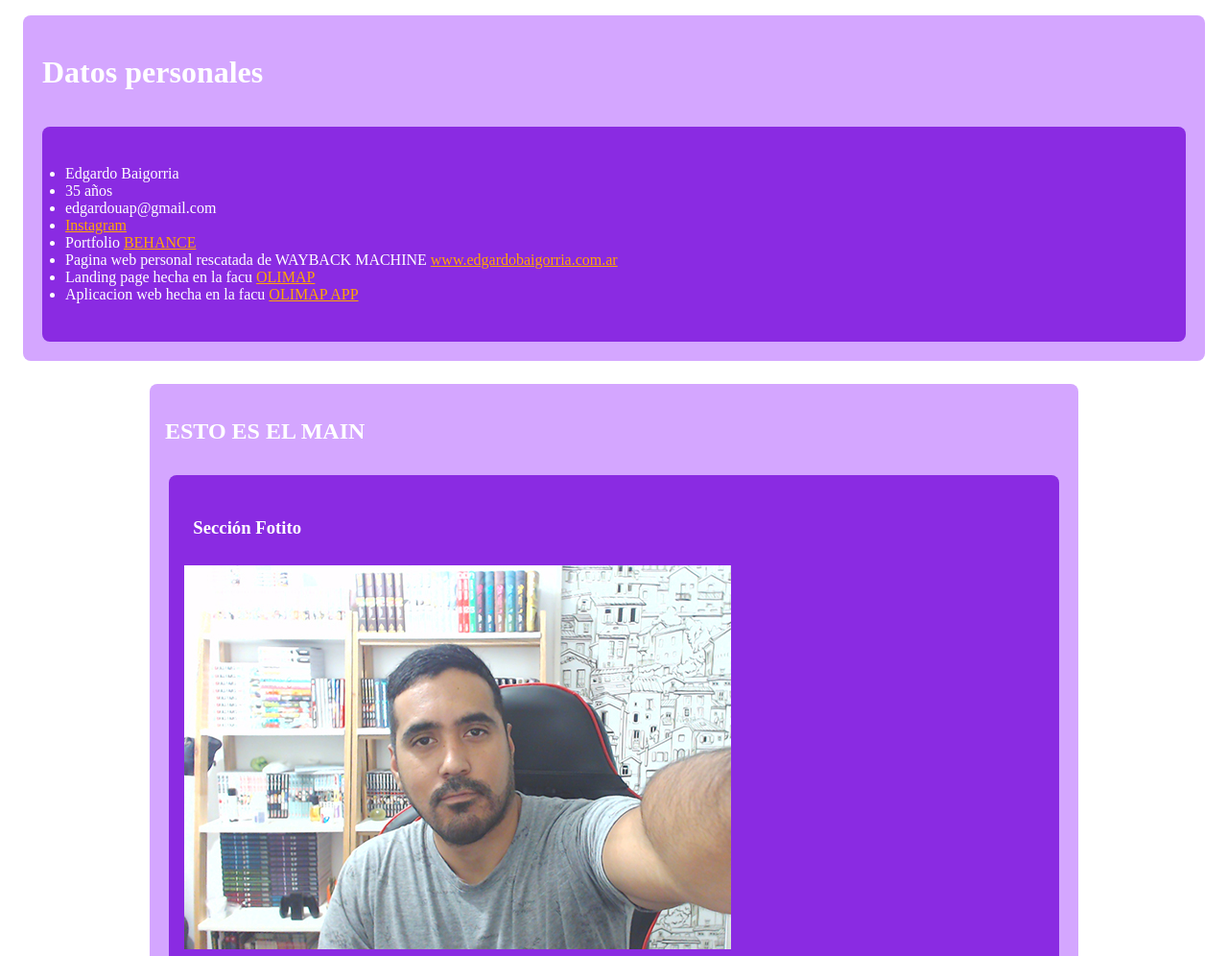
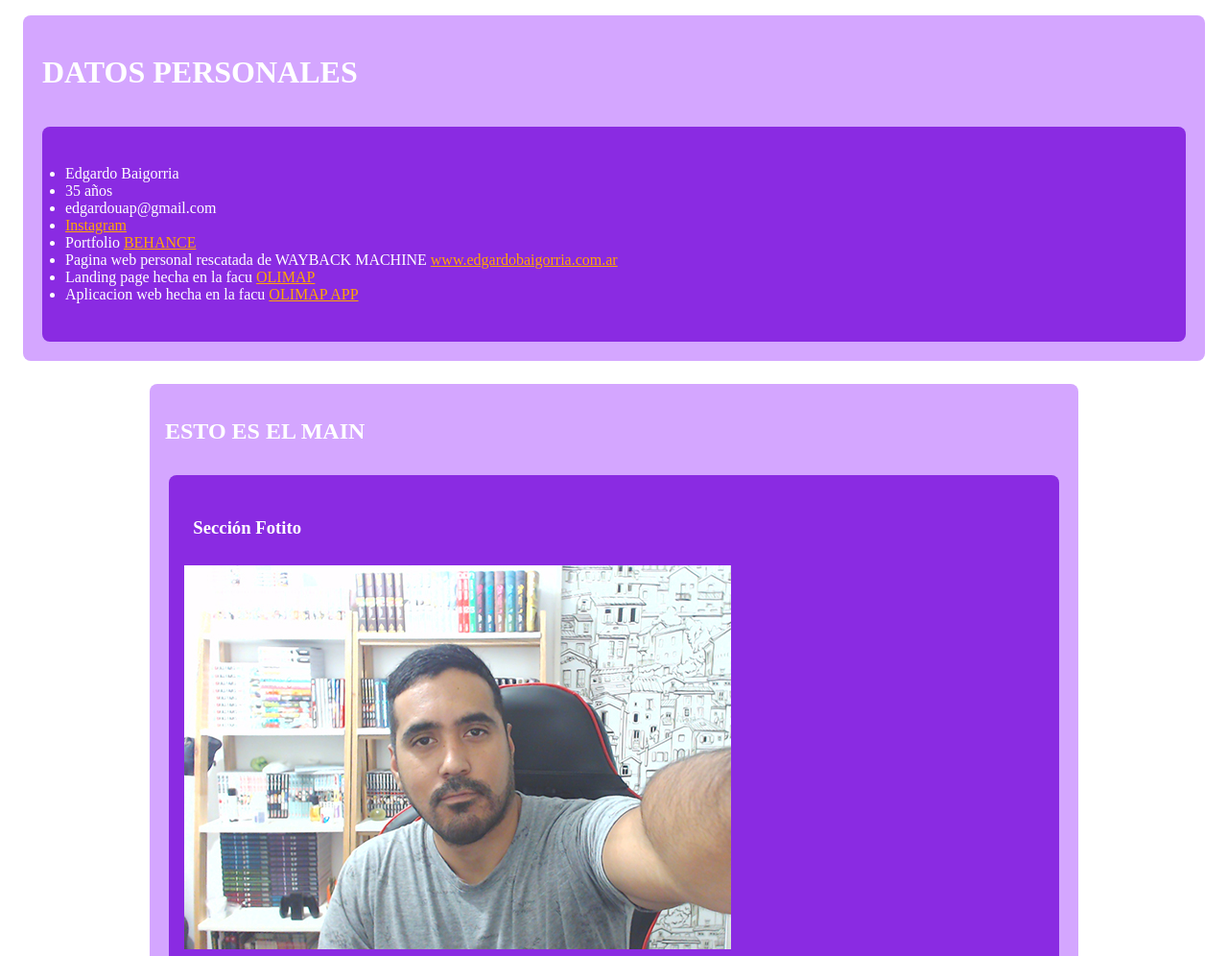
Before and after one commit to Edgardo-Baigorria/NUBCA-Proyectos, a plain HTML site: page index.html in a window 1280 px wide. Shown: the top 996 px of the page at 96% size. Drawn offline with Linux system fonts and the light colour scheme.

Commit message:
para mostrarle a day

```diff
--- a/index.html
+++ b/index.html
@@ -9,7 +9,7 @@
 </head>
 <body>
     <header>
-        <h1>Datos personales</h1>
+        <h1>DATOS PERSONALES</h1>
         <nav><ul>
             <li>Edgardo Baigorria</li>
             <li>35 años</li>
```
